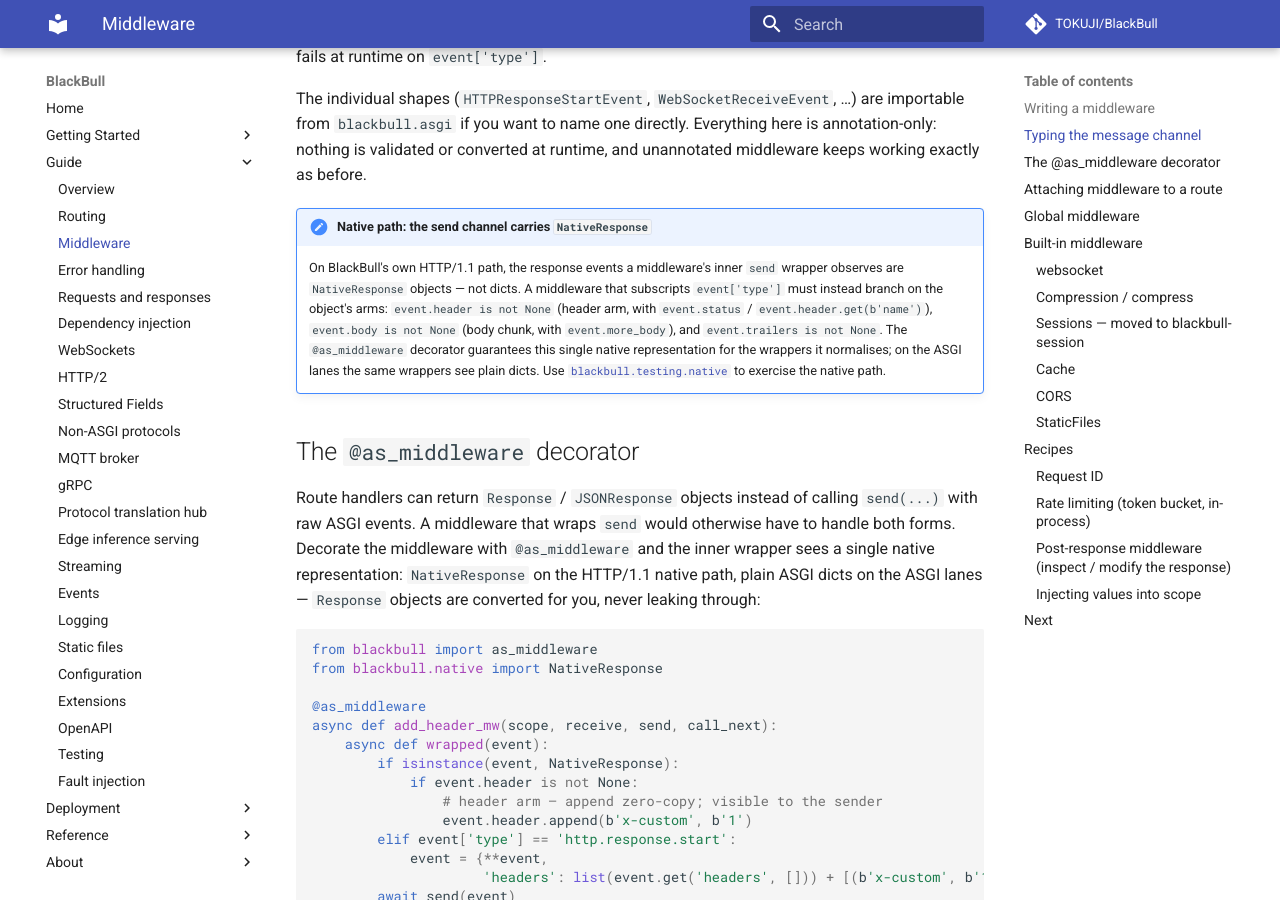
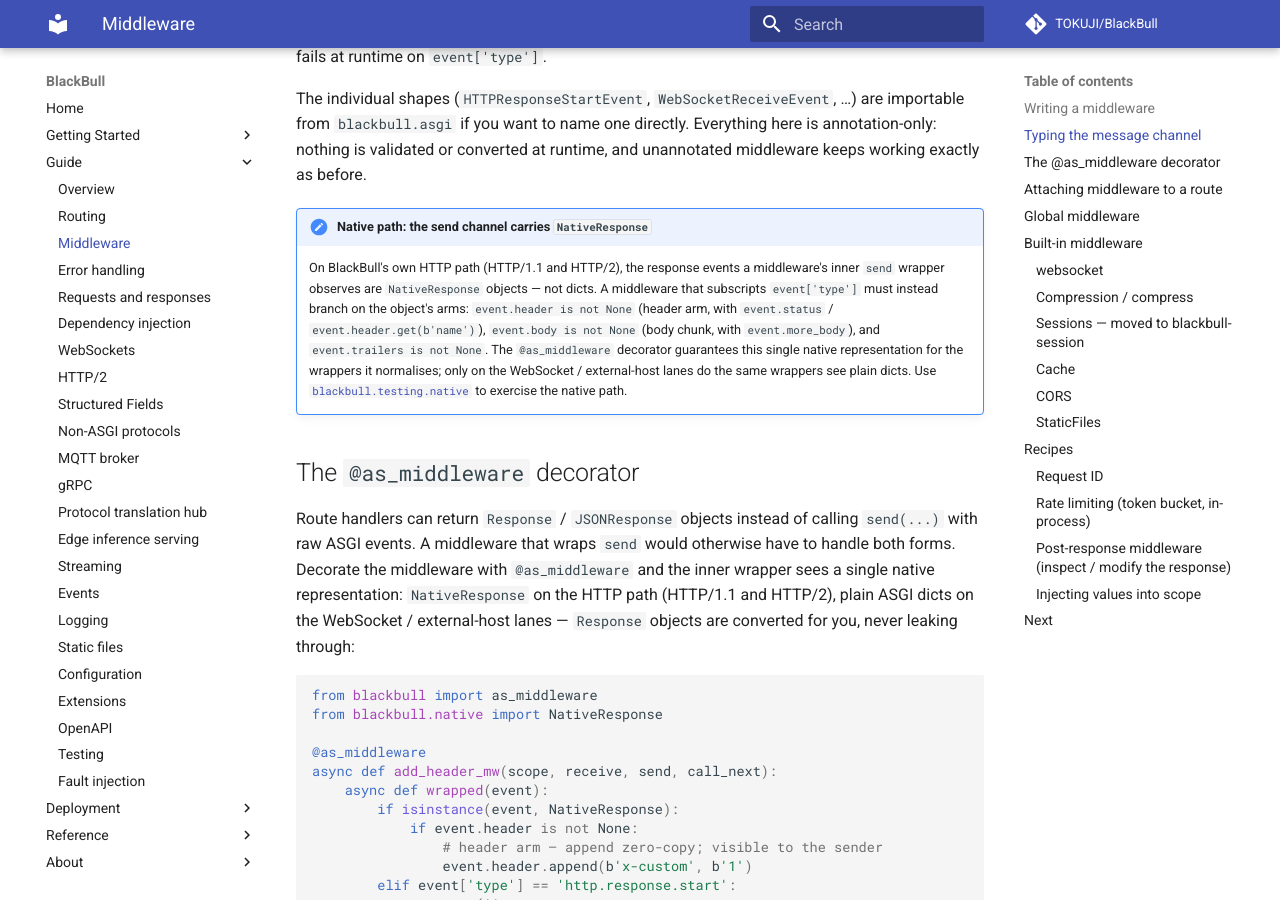
Before and after one commit to TOKUJI/BlackBull, an MkDocs documentation site: the page built from docs/guide/middleware.md, in a window 1280 px wide and 900 px high, scrolled down 1345 px. Built offline with MkDocs 1.6.1 and Material for MkDocs 9.7.7, drawn with Linux system fonts in a browser that asks for light colours; comment, search, counter and statistics services are not loaded; some of the changed text lies outside the part shown.

Commit message:
docs(guide): H2 is native since Sprint 93 (docs-follow-code)
The middleware and responses guides described the native contract as
'HTTP/1.1 native path' with HTTP/2 on the ASGI-dict lanes.  Sprint 93 gave
HTTP2Sender a native arm and removed the gate, so the HTTP path (H1 + H2)
carries NativeResponse; the ASGI-dict lanes are now WebSocket and the
external-host edge only.

````diff
--- a/docs/guide/middleware.md
+++ b/docs/guide/middleware.md
@@ -33,12 +33,13 @@ shape; the simplified handler form does **not** apply to them.
 ## Typing the message channel
 
 The events crossing `receive` and `send` follow the ASGI 3.0 wire contract
-on the **ASGI lanes** — HTTP/2, WebSocket, and the external-host edge
+on the **ASGI lanes** — WebSocket and the external-host edge
 (`BlackBull(asgi=True)` under uvicorn) — as plain ASGI dicts.  On
-BlackBull's own **HTTP/1.1 native path** the response side carries
-`NativeResponse` objects instead: one message may hold any combination of a
-header arm, body chunks, and trailers, and its *presence* semantics are
-`is not None` (never truthiness — an empty body is a real body).
+BlackBull's own **HTTP path (HTTP/1.1 and HTTP/2)** the response side
+carries `NativeResponse` objects instead: one message may hold any
+combination of a header arm, body chunks, and trailers, and its *presence*
+semantics are `is not None` (never truthiness — an empty body is a real
+body).
 
 BlackBull also ships a set of `TypedDict` *declarations* for the ASGI event
 shapes, so a type checker can tell which keys are legal on which event:
@@ -70,15 +71,16 @@ Everything here is annotation-only: nothing is validated or converted at
 runtime, and unannotated middleware keeps working exactly as before.
 
 !!! note "Native path: the send channel carries `NativeResponse`"
-    On BlackBull's own HTTP/1.1 path, the response events a middleware's
-    inner `send` wrapper observes are `NativeResponse` objects — not dicts.
-    A middleware that subscripts `event['type']` must instead branch on the
-    object's arms: `event.header is not None` (header arm, with
-    `event.status` / `event.header.get(b'name')`), `event.body is not None`
-    (body chunk, with `event.more_body`), and `event.trailers is not None`.
-    The `@as_middleware` decorator guarantees this single native
-    representation for the wrappers it normalises; on the ASGI lanes the
-    same wrappers see plain dicts.  Use
+    On BlackBull's own HTTP path (HTTP/1.1 and HTTP/2), the response events
+    a middleware's inner `send` wrapper observes are `NativeResponse`
+    objects — not dicts.  A middleware that subscripts `event['type']`
+    must instead branch on the object's arms: `event.header is not None`
+    (header arm, with `event.status` / `event.header.get(b'name')`),
+    `event.body is not None` (body chunk, with `event.more_body`), and
+    `event.trailers is not None`.  The `@as_middleware` decorator
+    guarantees this single native representation for the wrappers it
+    normalises; only on the WebSocket / external-host lanes do the same
+    wrappers see plain dicts.  Use
     [`blackbull.testing.native`](testing.md) to exercise the native path.
 
 ## The `@as_middleware` decorator
@@ -88,7 +90,8 @@ instead of calling `send(...)` with raw ASGI events.  A middleware
 that wraps `send` would otherwise have to handle both forms.
 Decorate the middleware with `@as_middleware` and the inner
 wrapper sees a single native representation: `NativeResponse` on
-the HTTP/1.1 native path, plain ASGI dicts on the ASGI lanes —
+the HTTP path (HTTP/1.1 and HTTP/2), plain ASGI dicts on the
+WebSocket / external-host lanes —
 `Response` objects are converted for you, never leaking through:
 
 ```python
````
Also changed, not shown: docs/guide/requests-and-responses.md (+11 -10 lines).
